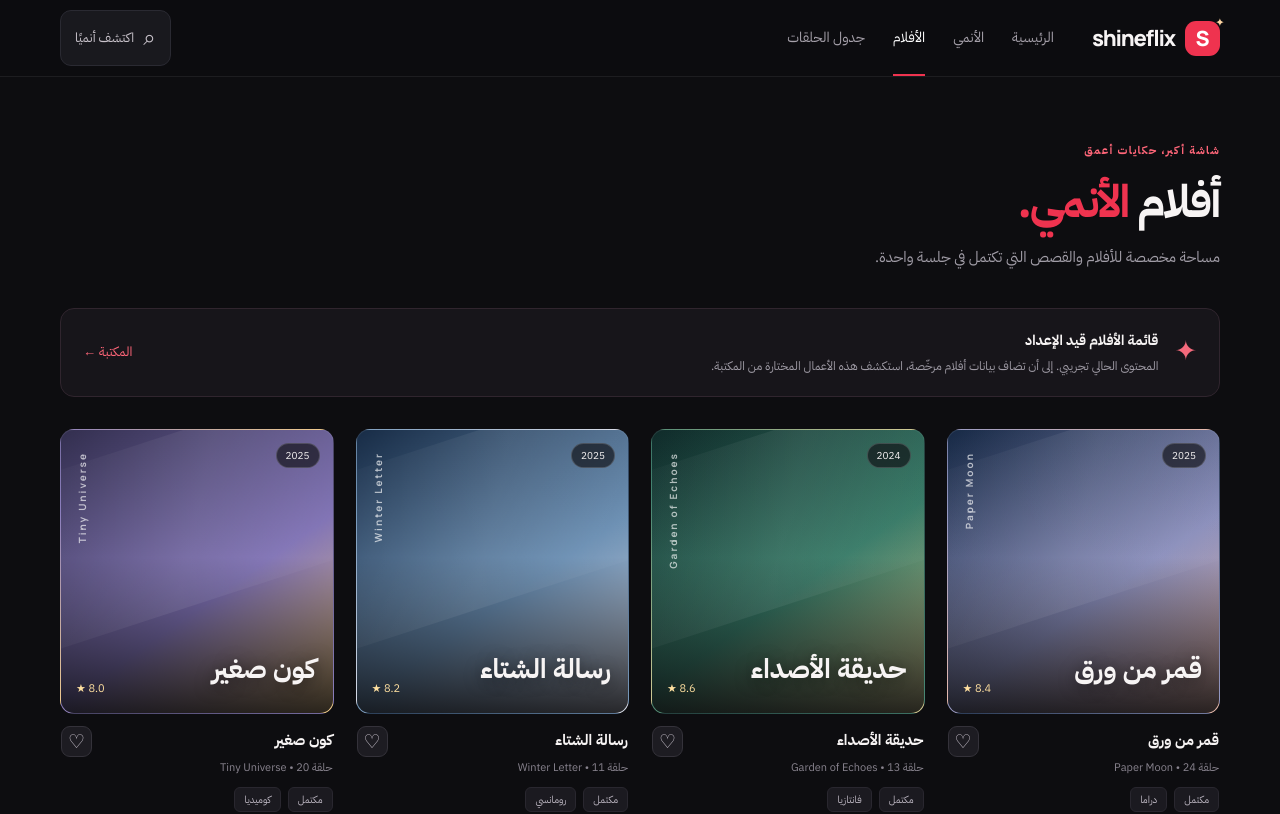
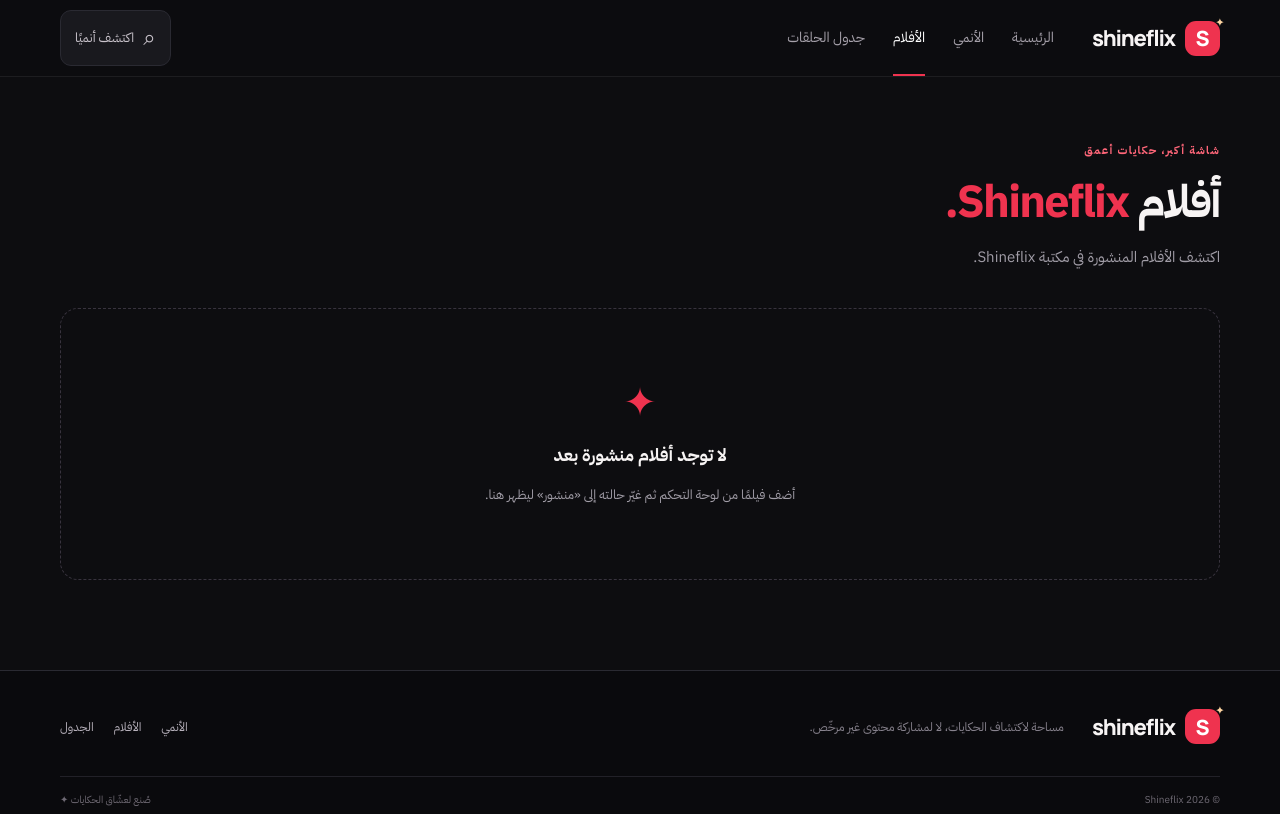
Before and after one commit to yasir-karagul/shineflix, a Next.js app: page /movies in a window 1280 px wide. Shown: the top 814 px of the page. Built offline with nearby package versions, Linux system fonts and the light colour scheme; no server answers; the database is empty.

Commit message:
feat: load movie catalog from database

```diff
--- a/app/movies/page.tsx
+++ b/app/movies/page.tsx
@@ -1,6 +1,6 @@
-import type { Metadata } from "next";
-import Link from "next/link";
-import { anime } from "@/lib/data";
-import { AnimeCard } from "@/components/anime-card";
-export const metadata:Metadata={title:"أفلام الأنمي"};
-export default function MoviesPage(){return <div className="page-shell inner-page"><div className="page-intro"><span className="eyebrow">شاشة أكبر، حكايات أعمق</span><h1>أفلام <span>الأنمي.</span></h1><p>مساحة مخصصة للأفلام والقصص التي تكتمل في جلسة واحدة.</p></div><div className="notice-panel"><span>✦</span><div><strong>قائمة الأفلام قيد الإعداد</strong><p>المحتوى الحالي تجريبي. إلى أن تضاف بيانات أفلام مرخّصة، استكشف هذه الأعمال المختارة من المكتبة.</p></div><Link href="/anime" className="text-link">المكتبة ←</Link></div><div className="anime-grid">{anime.filter(a=>["paper-moon","garden-of-echoes","winter-letter","tiny-universe"].includes(a.slug)).map(item=><AnimeCard key={item.slug} anime={item}/>)}</div></div>}
+import type {Metadata} from "next";
+import {AnimeCard} from "@/components/anime-card";
+import {getPublishedContent} from "@/lib/content";
+export const metadata:Metadata={title:"الأفلام"};
+export const dynamic="force-dynamic";
+export default async function MoviesPage(){const items=await getPublishedContent("MOVIE");return <div className="page-shell inner-page"><div className="page-intro"><span className="eyebrow">شاشة أكبر، حكايات أعمق</span><h1>أفلام <span>Shineflix.</span></h1><p>اكتشف الأفلام المنشورة في مكتبة Shineflix.</p></div>{items.length===0?<div className="empty-state"><span>✦</span><h3>لا توجد أفلام منشورة بعد</h3><p>أضف فيلمًا من لوحة التحكم ثم غيّر حالته إلى «منشور» ليظهر هنا.</p></div>:<div className="anime-grid">{items.map((item:any)=><AnimeCard key={item.slug} anime={item}/>)}</div>}</div>}
```
